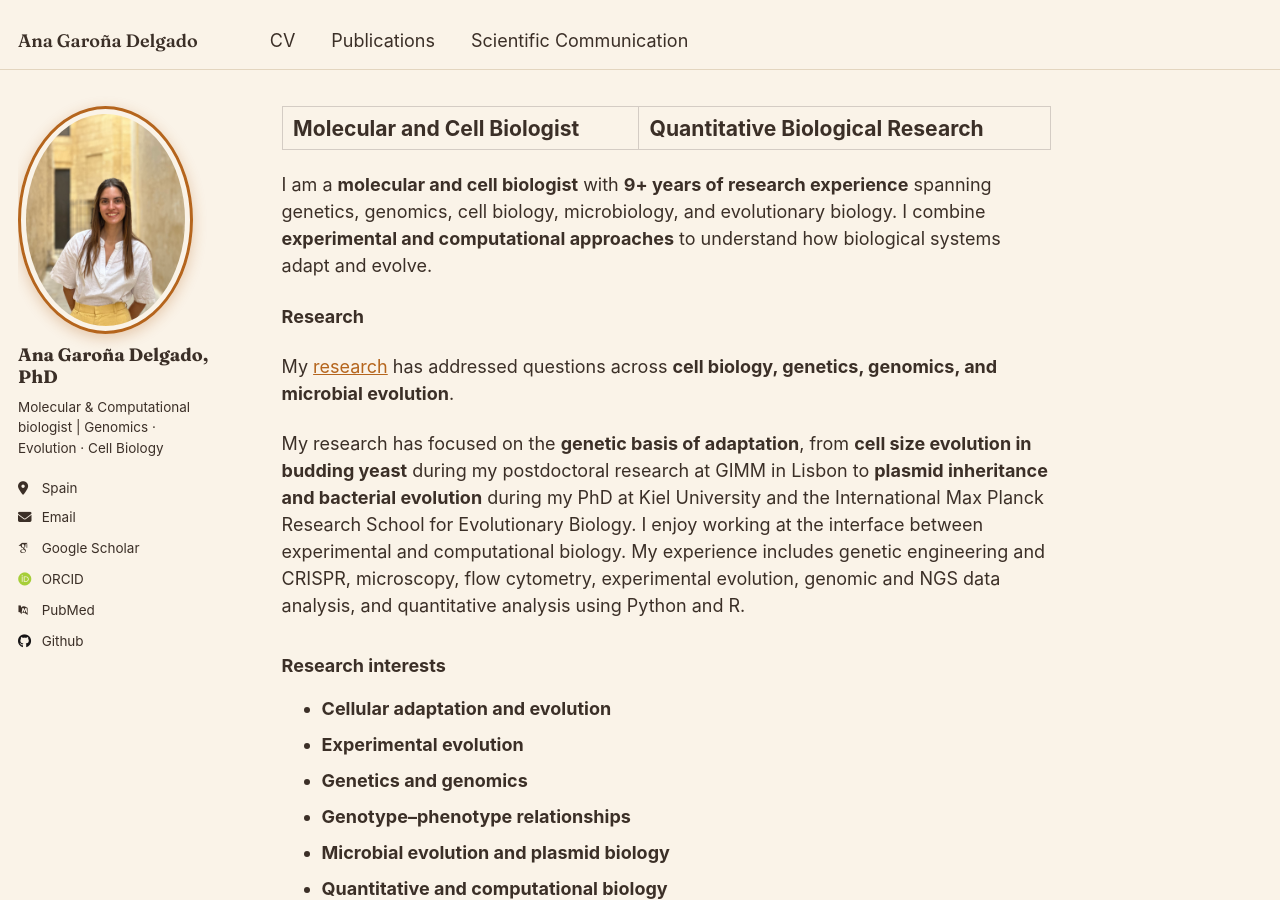
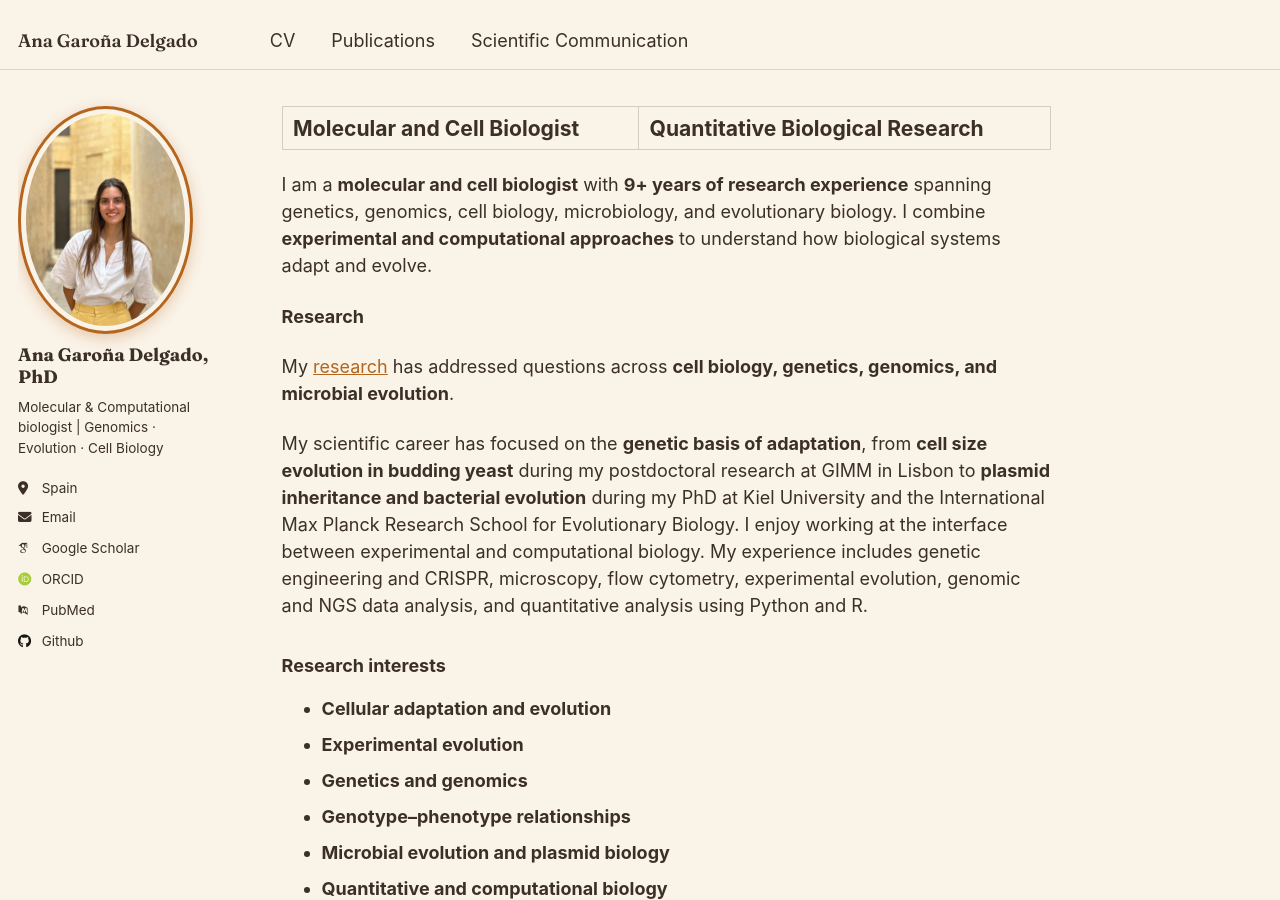
Before and after one commit to anagarona/anagarona.github.io, a Jekyll site: the page built from _pages/about.md, in a window 1280 px wide and 900 px high. Built offline with Jekyll 4.4.1, drawn with Linux system fonts in a browser that asks for light colours; some web fonts are replaced.

Commit message:
Update about.md

```diff
--- a/_pages/about.md
+++ b/_pages/about.md
@@ -14,7 +14,7 @@ I am a **molecular and cell biologist** with **9+ years of research experience**
 
 My [research](/cv/) has addressed questions across **cell biology, genetics, genomics, and microbial evolution**.
 
-My research has focused on the **genetic basis of adaptation**, from **cell size evolution in budding yeast** during my postdoctoral research at GIMM in Lisbon to **plasmid inheritance and bacterial evolution** during my PhD at Kiel University and the International Max Planck Research School for Evolutionary Biology.
+My scientific career has focused on the **genetic basis of adaptation**, from **cell size evolution in budding yeast** during my postdoctoral research at GIMM in Lisbon to **plasmid inheritance and bacterial evolution** during my PhD at Kiel University and the International Max Planck Research School for Evolutionary Biology.
 I enjoy working at the interface between experimental and computational biology. My experience includes genetic engineering and CRISPR, microscopy, flow cytometry, experimental evolution, genomic and NGS data analysis, and quantitative analysis using Python and R.
 
 ### Research interests
```
